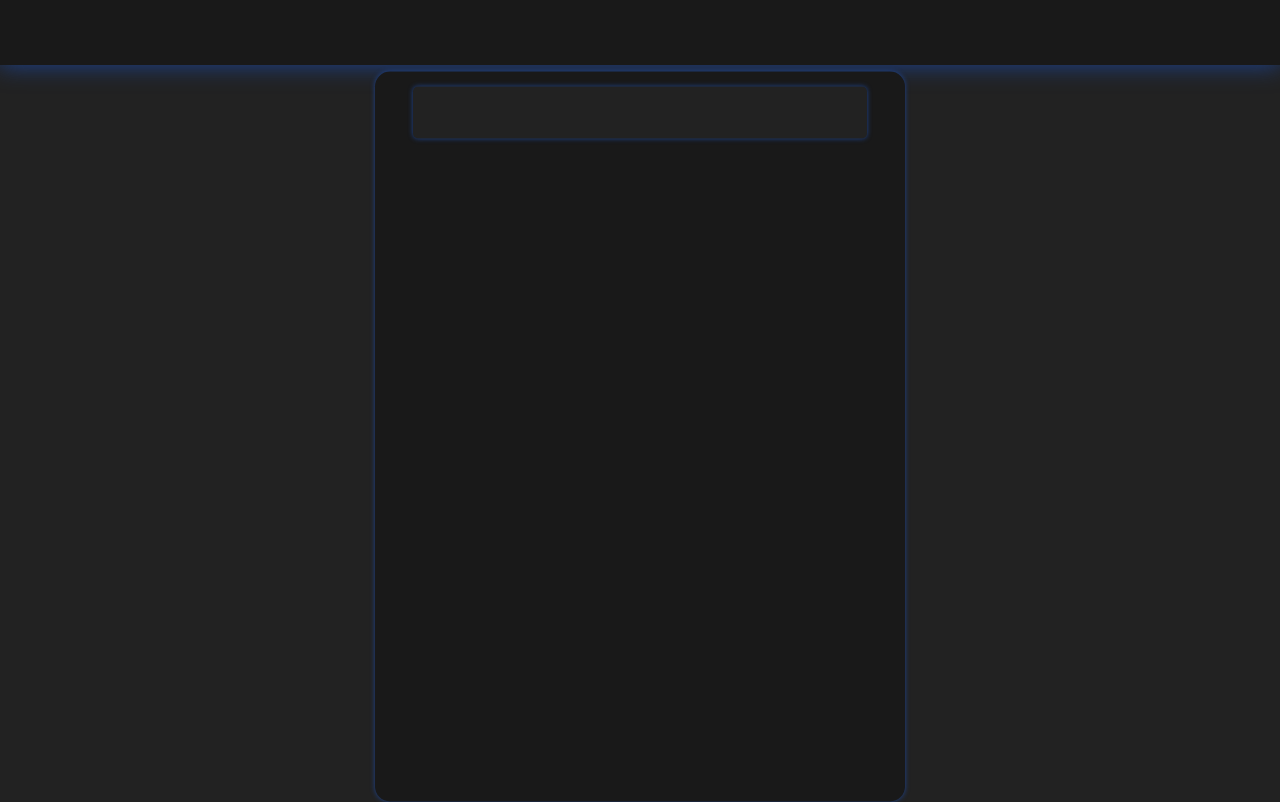
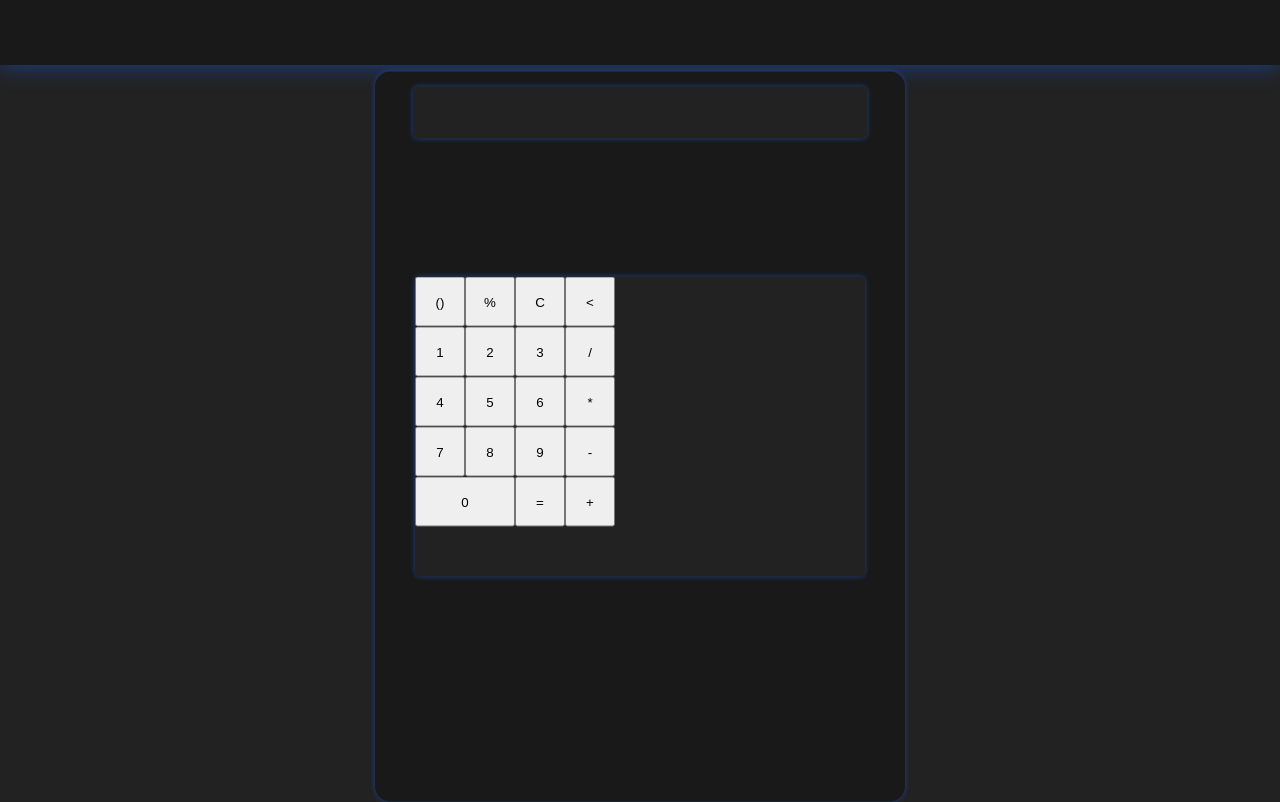
Before and after one commit to Holder-hash/react-calculator, a React (Create React App) app: page / in a window 1280 px wide. Built offline with nearby package versions, Linux system fonts and the light colour scheme.

Commit message:
buttons added

```diff
--- /dev/null
+++ b/src/components/Calculator/CalcButtons/CalcButtons.jsx
@@ -0,0 +1,42 @@
+import  styles  from '../Calculator.module.css';
+
+const CalcButtons = () => {
+
+    let btn = () => {
+        let btnArr = []
+        for (let i = 1; i < 10; i++) {
+            btnArr.push(<input type="button" value={i} key={i}  elementType='num'/>)
+        }
+        return btnArr
+    }
+
+    return (
+        <div className={styles.calcButtons}>
+            <div>
+                <input type="button" value={'()'}/>
+                <input type="button" value={'%'}/>
+                <input type="button" value={'C'}/>
+                <input type="button" value={'<'}/>
+            </div>
+
+            <div>
+                <div>
+                    {btn()}
+                    <input type="button" value={'0'} />
+                    <input type="button" value={'='} />
+                </div>
+
+                <div>
+                    <input type="button" value={'/'}/>
+                    <input type="button" value={'*'}/>
+                    <input type="button" value={'-'}/>
+                    <input type="button" value={'+'}/>
+                </div>
+            </div>
+
+
+        </div>
+    )
+}
+
+export default CalcButtons;
--- a/src/components/Calculator/Calculator.jsx
+++ b/src/components/Calculator/Calculator.jsx
@@ -1,10 +1,12 @@
 import  styles  from './Calculator.module.css';
 import CalcInput from './CalcInput/CalcInput';
+import CalcButtons from './CalcButtons/CalcButtons';
 
 const Calculator = () => {
     return (
         <div className={styles.calculatorBody}>
             <CalcInput />
+            <CalcButtons />
         </div>
     )
 }
--- a/src/components/Calculator/Calculator.module.css
+++ b/src/components/Calculator/Calculator.module.css
@@ -28,4 +28,34 @@
   font-size: 23px;
   color: rgb(112, 129, 165);
   text-align: center;
+}
+
+.calcButtons {
+  position: relative;
+  width: 90%;
+  height: 300px;
+  margin: 0 auto;
+  top: 20%;
+  border-radius: 5px;
+  background-color: rgb(34, 34, 34);
+  box-shadow: 0 0 5px rgb(29, 68, 146);
+}
+.calcButtons input {
+  width: 50px;
+  height: 50px;
+}
+.calcButtons div:nth-child(2) {
+  display: flex;
+}
+.calcButtons div:nth-child(2) div:nth-child(1) {
+  width: 150px;
+}
+.calcButtons div:nth-child(2) div:nth-child(1) input[value="0"] {
+  width: 100px;
+}
+.calcButtons div:nth-child(2) div:nth-child(2) {
+  display: flex;
+  flex-direction: column;
+  width: 50px;
+  height: 200px;
 }/*# sourceMappingURL=Calculator.module.css.map */
--- a/src/components/Calculator/Calculator.module.scss
+++ b/src/components/Calculator/Calculator.module.scss
@@ -34,3 +34,42 @@
         text-align: center;
     }
 }
+
+.calcButtons {
+    position: relative;
+    width: 90%;
+    height: 300px;
+    margin: 0 auto;
+    top: 20%;
+
+    border-radius: 5px;
+    background-color: $body-color-dark2;
+    box-shadow: 0 0 5px $outline-color;
+
+    input {
+        width: 50px;
+        height: 50px;
+    }
+
+    div:nth-child(2) {
+        display: flex;
+
+        div:nth-child(1) {
+            width: 150px;
+            input[value='0'] {
+                width: 100px;
+            }
+        }
+
+        div:nth-child(2) {
+            display: flex;
+            flex-direction: column;
+            width: 50px;
+            height: 200px;
+        }
+    }
+
+    // input[elementType='num'] {
+    //     width: 50px;
+    // }
+}
```
Also changed, not shown: 1 other file (tests, documents, lock files or other folders).
